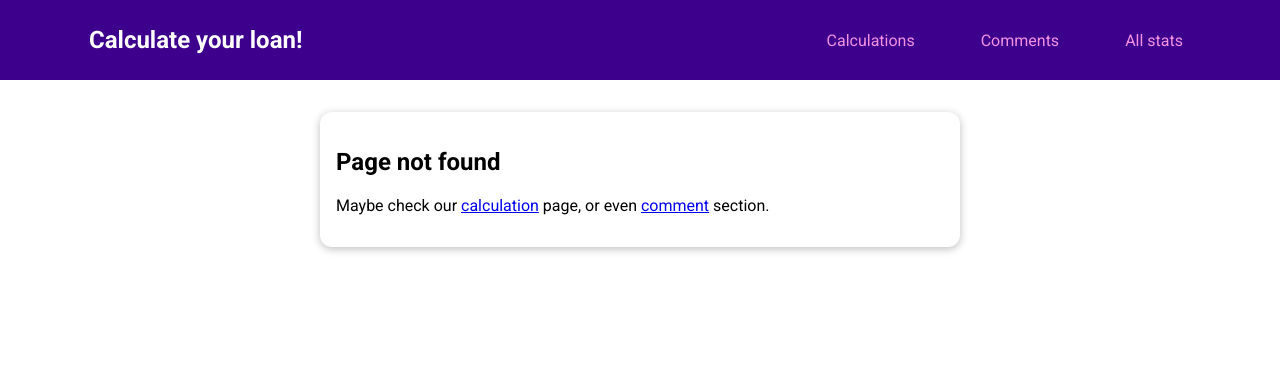
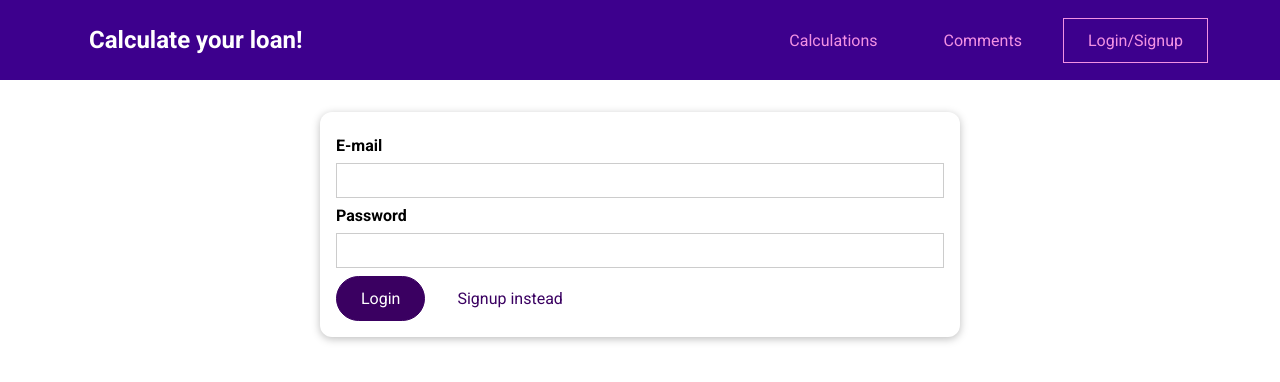
Before and after one commit to aleksbn/calculations-frontend-vue.js, a Vue app: page /auth in a window 1280 px wide. Before the commit this address had no page. Shown: the top 382 px of the page. Built offline with nearby package versions, Linux system fonts and the light colour scheme.

Commit message:
Commit 5: Authentication, auto login and logout

```diff
--- a/src/App.vue
+++ b/src/App.vue
@@ -13,6 +13,21 @@
 export default {
   components: {
     TheHeader
+  },
+  created() {
+    this.$store.dispatch('auth/tryLogin');
+  },
+  computed: {
+    didAutoLogout() {
+      return this.$store.getters['auth/didAutoLogout'];
+    }
+  },
+  watch: {
+    didAutoLogout(curValue, oldValue) {
+      if(curValue && curValue !== oldValue) {
+        this.$router.replace('/auth');
+      }
+    }
   }
 }
 </script>
--- a/src/components/layout/TheHeader.vue
+++ b/src/components/layout/TheHeader.vue
@@ -5,11 +5,36 @@
       <ul>
         <li><router-link to="/allcalculations">Calculations</router-link></li>
         <li><router-link to="/allcomments">Comments</router-link></li>
-        <li><router-link to="/allstats">All stats</router-link></li>
+        <li v-if="isLoggedIn">
+          <router-link to="/allstats">All stats</router-link>
+        </li>
+        <li v-if="!isLoggedIn">
+          <router-link to="/auth">Login/Signup</router-link>
+        </li>
+        <li v-if="isLoggedIn">
+          <base-button link @click="logout">Logout</base-button>
+        </li>
       </ul>
     </nav>
   </header>
 </template>
+
+<script>
+export default {
+  computed: {
+    isLoggedIn() {
+      return this.$store.getters["auth/isAuthenticated"];
+    },
+  },
+  methods: {
+    logout() {
+      this.$store.dispatch("auth/logout");
+      this.$router.replace('/auth');
+
+    },
+  },
+};
+</script>
 
 <style>
 header {
--- /dev/null
+++ b/src/pages/auth/UserAuth.vue
@@ -0,0 +1,150 @@
+<template>
+  <div>
+    <base-dialog
+      :show="!!error"
+      title="An error occured"
+      :showClose="true"
+      @close="handleError"
+    >
+      <p>{{ error }}</p></base-dialog
+    >
+    <base-dialog :show="isLoading" fixed title="Authenticating..." :showClose="false">
+      <base-spinner></base-spinner>
+    </base-dialog>
+    <base-card>
+      <form @submit.prevent="submit">
+        <div class="form-control">
+          <label for="email">E-mail</label>
+          <input type="email" id="email" v-model.trim="email" />
+        </div>
+        <div class="form-control">
+          <label for="password">Password</label>
+          <input type="password" id="password" v-model.trim="password" />
+        </div>
+        <p v-if="!formIsValid">
+          Please, enter a valid email and password (most be at least 6
+          characters long).
+        </p>
+        <base-button>{{ submitButtonCaption }}</base-button>
+        <base-button type="button" mode="flat" @click="switchAuthMode">{{
+          switchButtonCaption
+        }}</base-button>
+      </form>
+    </base-card>
+  </div>
+</template>
+
+<script>
+export default {
+  data() {
+    return {
+      email: "",
+      password: "",
+      formIsValid: true,
+      mode: "login",
+      isLoading: false,
+      error: null,
+    };
+  },
+  computed: {
+    submitButtonCaption() {
+      if (this.mode === "login") {
+        return "Login";
+      } else {
+        return "Signup";
+      }
+    },
+    switchButtonCaption() {
+      if (this.mode === "login") {
+        return "Signup instead";
+      } else {
+        return "Login instead";
+      }
+    },
+  },
+  methods: {
+    handleError() {
+      this.error = null;
+    },
+    async submit() {
+      this.formIsValid = true;
+      if (
+        this.email === "" ||
+        !this.email.includes("@") ||
+        this.password.length < 6
+      ) {
+        this.formIsValid = false;
+        return;
+      }
+      this.isLoading = true;
+      const actionPayload = {
+        email: this.email,
+        password: this.password,
+      };
+      try {
+        if (this.mode === "login") {
+          await this.$store.dispatch("auth/login", actionPayload);
+        } else {
+          await this.$store.dispatch("auth/signup", actionPayload);
+        }
+        this.$router.replace('/calculateloan');
+      } catch (error) {
+        this.error =
+          error.message || "Failed to authenticate. Check your data!";
+      }
+      this.isLoading = false;
+    },
+    switchAuthMode() {
+      if (this.mode === "login") {
+        this.mode = "signup";
+      } else {
+        this.mode = "login";
+      }
+    },
+  },
+};
+</script>
+
+<style scoped>
+.form-control {
+  margin: 0.5rem 0;
+}
+
+h2 {
+  text-align: center;
+}
+
+label {
+  font-weight: bold;
+  display: block;
+  margin-bottom: 0.5rem;
+}
+
+input + label {
+  font-weight: normal;
+  display: inline;
+  margin: 0 0 0 0.5rem;
+}
+
+input {
+  display: block;
+  width: 100%;
+  border: 1px solid #ccc;
+  font: inherit;
+  height: 35px;
+}
+
+input:focus {
+  background-color: #f0e6fd;
+  outline: none;
+  border-color: #3d008d;
+}
+
+.invalid label {
+  color: red;
+}
+
+.invalid input {
+  border: 1px solid red;
+}
+</style>
--- a/src/pages/stats/AllStats.vue
+++ b/src/pages/stats/AllStats.vue
@@ -7,7 +7,7 @@
       <base-button link :to="commentLink" @click="clicked">
         Comments
       </base-button>
-      <base-button link :to="calcLink">Calculations </base-button>
+      <base-button link :to="calcLink" @click="clicked">Calculations </base-button>
     </base-card>
     <base-card v-if="isClicked">
       <router-view v-slot="slotProps">
--- a/src/pages/stats/CalculationStats.vue
+++ b/src/pages/stats/CalculationStats.vue
@@ -1,6 +1,7 @@
 <template>
   <section>
     <h2>Basic calculations statistics:</h2>
+    <div>
       <div v-if="isLoading">
         <p>Statistic is loading...</p>
       </div>
@@ -8,12 +9,21 @@
         <p><b>Total calculations: </b><br />{{ stats.totalCalculations }}</p>
         <p><b>Total base amount: </b><br />{{ stats.totalBaseAmount }} $</p>
         <p><b>Average base amount: </b><br />{{ stats.averageBaseAmount }} $</p>
-      <p><b>Total amount: </b><br />{{ stats.totalAmount }} $</p>
-      <p><b>Average amount: </b><br />{{ stats.averageAmount }} $</p>
+        <p>
+          <b>Total amount to be repayed: </b><br />{{ stats.totalAmount }} $
+        </p>
+        <p>
+          <b>Average amount to be repayed: </b><br />{{ stats.averageAmount }} $
+        </p>
         <p><b>Total installments: </b><br />{{ stats.totalInstallment }} $</p>
-      <p><b>Average installments: </b><br />{{ stats.averageInstallment }} $</p>
+        <p>
+          <b>Average installments: </b><br />{{ stats.averageInstallment }} $
+        </p>
         <p><b>Total length of loan: </b><br />{{ stats.totalLength }} years</p>
-      <p><b>Average length of loan: </b><br />{{ stats.averageLength }} years</p>
+        <p>
+          <b>Average length of loan: </b><br />{{ stats.averageLength }} years
+        </p>
+      </div>
     </div>
   </section>
 </template>
@@ -29,11 +39,11 @@
   computed: {
     isLoading() {
       return this.loading;
-    }
+    },
   },
   methods: {
     loadStats() {
-      return this.stats = this.$store.getters["calculations/getStats"];
+      return (this.stats = this.$store.getters["calculations/getStats"]);
     },
     async loadCalculations() {
       try {
--- a/src/pages/stats/CommentStats.vue
+++ b/src/pages/stats/CommentStats.vue
@@ -1,6 +1,6 @@
 <template>
   <section>
-    <h2>Comment statistics</h2>
+    <h2>Comment statistics:</h2>
     <div>
       <div v-if="isLoading">
         <p>Statistic is loading...</p>
@@ -58,7 +58,6 @@
           textAverage = "Five - ★";
           break;
       }
-      console.log(textAverage);
       return textAverage + " - " + this.average;
     },
     totalComments() {
--- a/src/router.js
+++ b/src/router.js
@@ -9,6 +9,9 @@
 import NotFound from "./pages/NotFound.vue";
 import CalculateLoan from "./pages/calculations/CalculateLoan.vue";
 import CalculationList from "./pages/calculations/CalculationList.vue";
+import UserAuth from "./pages/auth/UserAuth.vue";
+
+import store from "./store/index.js";
 
 const router = createRouter({
   history: createWebHistory(),
@@ -19,10 +22,14 @@
     { path: "/allcalculations", component: CalculationList },
     { path: "/addcomment", component: AddComment },
     { path: "/allcomments", component: CommentList },
+    { path: "/auth", component: UserAuth, meta: { requiresUnauth: true } },
     { path: "/allcomments/:id", component: CommentDetails, props: true },
     {
       path: "/allstats",
       component: AllStats,
+      meta: {
+        requiresAuth: true,
+      },
       children: [
         { path: "comments", component: CommentStats },
         { path: "calculations", component: CalculationStats },
@@ -32,4 +39,14 @@
   ],
 });
 
+router.beforeEach(function (to, _, next) {
+  if(to.meta.requiresAuth && !store.getters['auth/isAuthenticated']) {
+    next('/auth');
+  } else if(to.meta.requiresUnauth && store.getters['auth/isAuthenticated']) {
+    next('/allcalculations');
+  } else {
+    next();
+  }
+});
+
 export default router;
--- a/src/store/index.js
+++ b/src/store/index.js
@@ -2,11 +2,13 @@
 
 import calculationsModule from "./modules/calculations/index.js";
 import commentsModule from "./modules/comments/index.js";
+import authModue from "./modules/auth/index.js";
 
 const store = createStore({
   modules: {
     calculations: calculationsModule,
     comments: commentsModule,
+    auth: authModue
   },
 });
 
--- /dev/null
+++ b/src/store/modules/auth/actions.js
@@ -0,0 +1,91 @@
+let timer;
+
+export default {
+  async login(context, payload) {
+    return context.dispatch("auth", {
+      ...payload,
+      mode: "login",
+    });
+  },
+  async signup(context, payload) {
+    return context.dispatch("auth", {
+      ...payload,
+      mode: "signup",
+    });
+  },
+  async auth(context, payload) {
+    const mode = payload.mode;
+    let url =
+      "https://identitytoolkit.googleapis.com/v1/accounts:signInWithPassword?key=AIzaSyBwJBBTxokw9MPqvwGmp1N0t3PtCkuEtQk";
+    if (mode === "signup") {
+      url =
+        "https://identitytoolkit.googleapis.com/v1/accounts:signUp?key=AIzaSyBwJBBTxokw9MPqvwGmp1N0t3PtCkuEtQk";
+    }
+    const response = await fetch(url, {
+      method: "POST",
+      body: JSON.stringify({
+        email: payload.email,
+        password: payload.password,
+        retursSecureToken: true,
+      }),
+    });
+    const responseData = await response.json();
+
+    if (!response.ok) {
+      const error = new Error(responseData.message || "Failed to login.");
+      throw error;
+    }
+
+    const expiresIn = +responseData.expiresIn * 1000;
+    const expirationDate = new Date().getTime() + expiresIn;
+    localStorage.setItem("token", responseData.idToken);
+    localStorage.setItem("userId", responseData.localId);
+    localStorage.setItem("tokenExpiration", expirationDate);
+
+    timer = setTimeout(function () {
+      context.dispatch("autoLogout");
+    }, expiresIn);
+
+    context.commit("setUser", {
+      token: responseData.idToken,
+      userId: responseData.localId,
+    });
+  },
+  tryLogin(context) {
+    const token = localStorage.getItem("token");
+    const userId = localStorage.getItem("userId");
+    const tokenExpiration = localStorage.getItem("tokenExpiration");
+
+    const expiresIn = +tokenExpiration - new Date().getTime();
+
+    if(expiresIn < 10000) {
+      return;
+    }
+
+    timer = setTimeout(function() {
+      context.dispatch('autoLogout');
+    }, expiresIn);
+
+    if (token && userId) {
+      context.commit("setUser", {
+        token: token,
+        userId: userId,
+      });
+    }
+  },
+  logout(context) {
+    localStorage.removeItem("token");
+    localStorage.removeItem("userId");
+    localStorage.removeItem("tokenExpiration");
+    clearTimeout(timer);
+    context.commit("setUser", {
+      token: null,
+      userId: null,
+    });
+  },
+
+  autoLogout(context) {
+    context.dispatch('logout');
+    context.commit('setAutoLogout');
+  }
+};
--- /dev/null
+++ b/src/store/modules/auth/getters.js
@@ -0,0 +1,14 @@
+export default {
+  userId(state) {
+    return state.userId;
+  },
+  token(state) {
+    return state.token;
+  },
+  isAuthenticated(state) {
+    return !!state.token;
+  },
+  didAutoLogout(state) {
+    return state.didAutoLogout;
+  }
+};
--- /dev/null
+++ b/src/store/modules/auth/index.js
@@ -0,0 +1,17 @@
+import mutations from "./mutations.js";
+import actions from "./actions.js";
+import getters from "./getters.js";
+
+export default {
+  namespaced: true,
+  data() {
+    return {
+      userId: null,
+      token: null,
+      didAutoLogout: false
+    };
+  },
+  mutations,
+  actions,
+  getters,
+};
--- /dev/null
+++ b/src/store/modules/auth/mutations.js
@@ -0,0 +1,10 @@
+export default {
+    setUser(state, payload) {
+        state.token = payload.token;
+        state.userId = payload.userId;
+        state.didAutoLogout = false;
+    },
+    setAutoLogout(state) {
+        state.didAutoLogout = true;
+    }
+};
```
Lines whose indentation alone changed are shown as unchanged.
